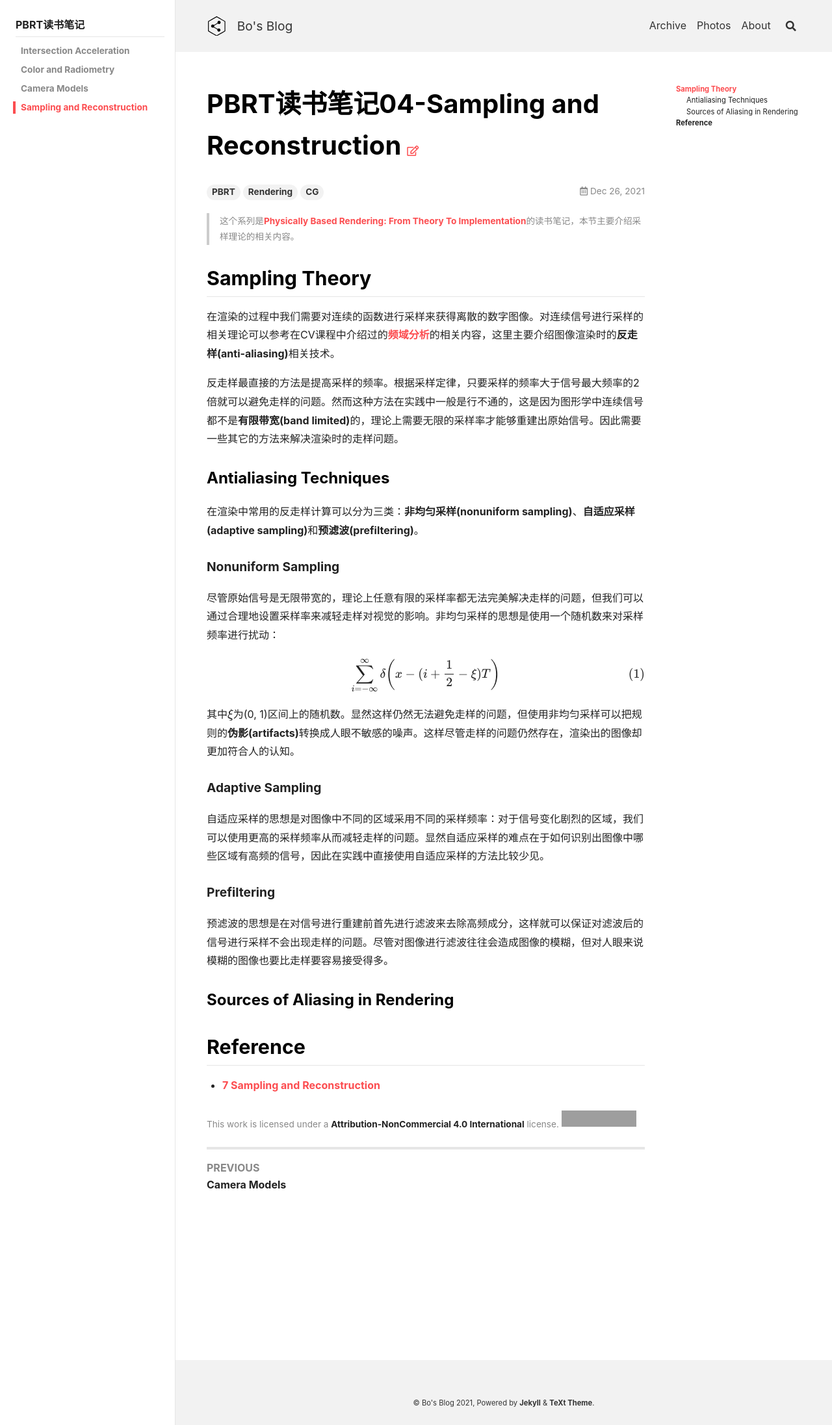
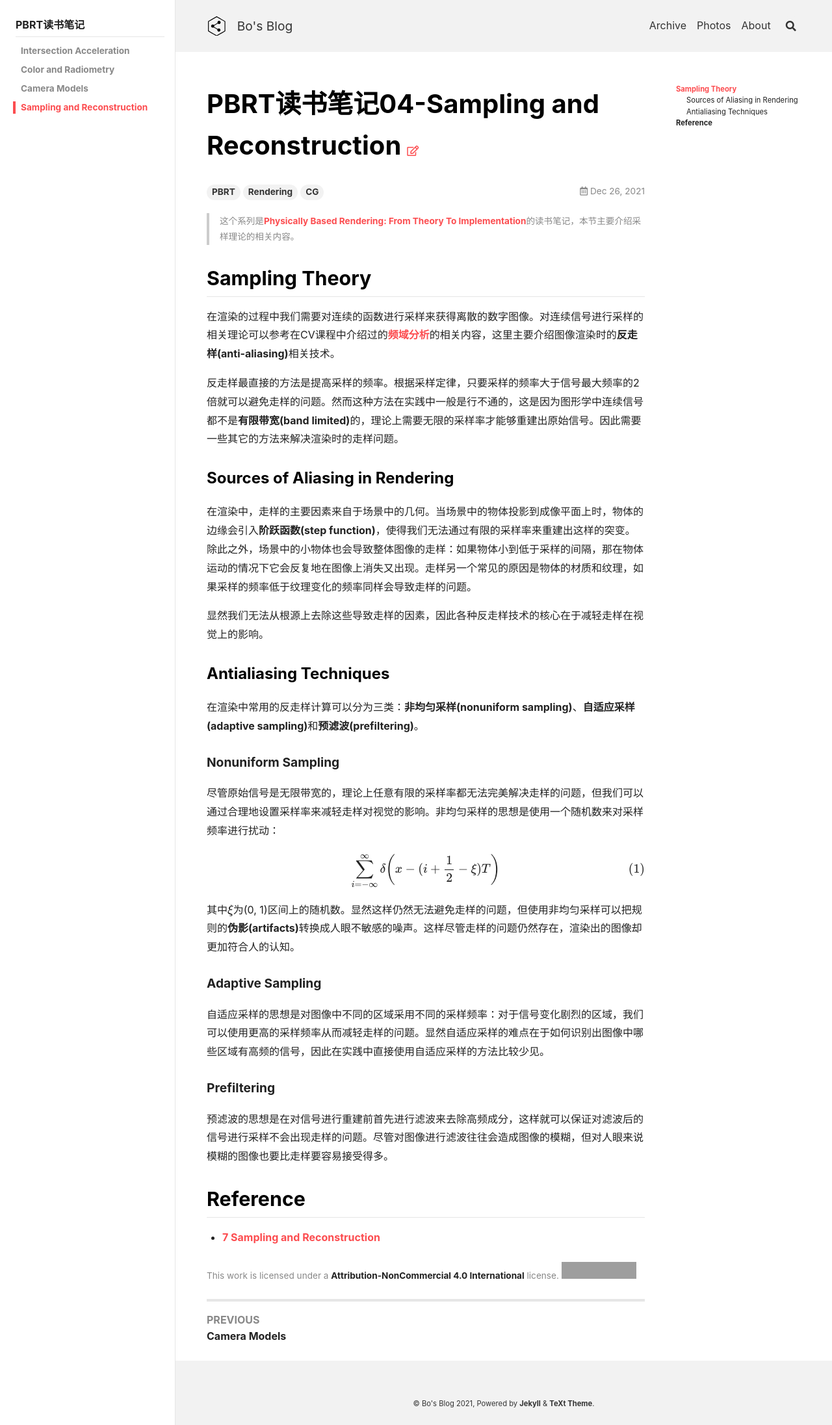
Before and after one commit to peng00bo00/peng00bo00_previous_blog, a Jekyll site: the page built from _posts/2021-12-26-PBRT-NOTES-04.md, in a window 1280 px wide. Shown: the whole page at 65% size. Built offline with Jekyll 4.4.1, drawn with Linux system fonts in a browser that asks for light colours; nearby versions of some CDN libraries; formulas are drawn with MathJax 3; grey boxes are pictures that could not be loaded.

Commit message:
Update 2021-12-26-PBRT-NOTES-04.md

```diff
--- a/_posts/2021-12-26-PBRT-NOTES-04.md
+++ b/_posts/2021-12-26-PBRT-NOTES-04.md
@@ -17,6 +17,12 @@ sidebar:
 在渲染的过程中我们需要对连续的函数进行采样来获得离散的数字图像。对连续信号进行采样的相关理论可以参考在CV课程中介绍过的[频域分析](/2021/08/31/OMSCS-CV-NOTES-03.html)的相关内容，这里主要介绍图像渲染时的**反走样(anti-aliasing)**相关技术。
 
 反走样最直接的方法是提高采样的频率。根据采样定律，只要采样的频率大于信号最大频率的2倍就可以避免走样的问题。然而这种方法在实践中一般是行不通的，这是因为图形学中连续信号都不是**有限带宽(band limited)**的，理论上需要无限的采样率才能够重建出原始信号。因此需要一些其它的方法来解决渲染时的走样问题。
+
+### Sources of Aliasing in Rendering
+
+在渲染中，走样的主要因素来自于场景中的几何。当场景中的物体投影到成像平面上时，物体的边缘会引入**阶跃函数(step function)**，使得我们无法通过有限的采样率来重建出这样的突变。除此之外，场景中的小物体也会导致整体图像的走样：如果物体小到低于采样的间隔，那在物体运动的情况下它会反复地在图像上消失又出现。走样另一个常见的原因是物体的材质和纹理，如果采样的频率低于纹理变化的频率同样会导致走样的问题。
+
+显然我们无法从根源上去除这些导致走样的因素，因此各种反走样技术的核心在于减轻走样在视觉上的影响。
 
 ### Antialiasing Techniques
 
```
Also changed, not shown: other parts of _posts/2021-12-26-PBRT-NOTES-04.md (+0 -2 lines).
